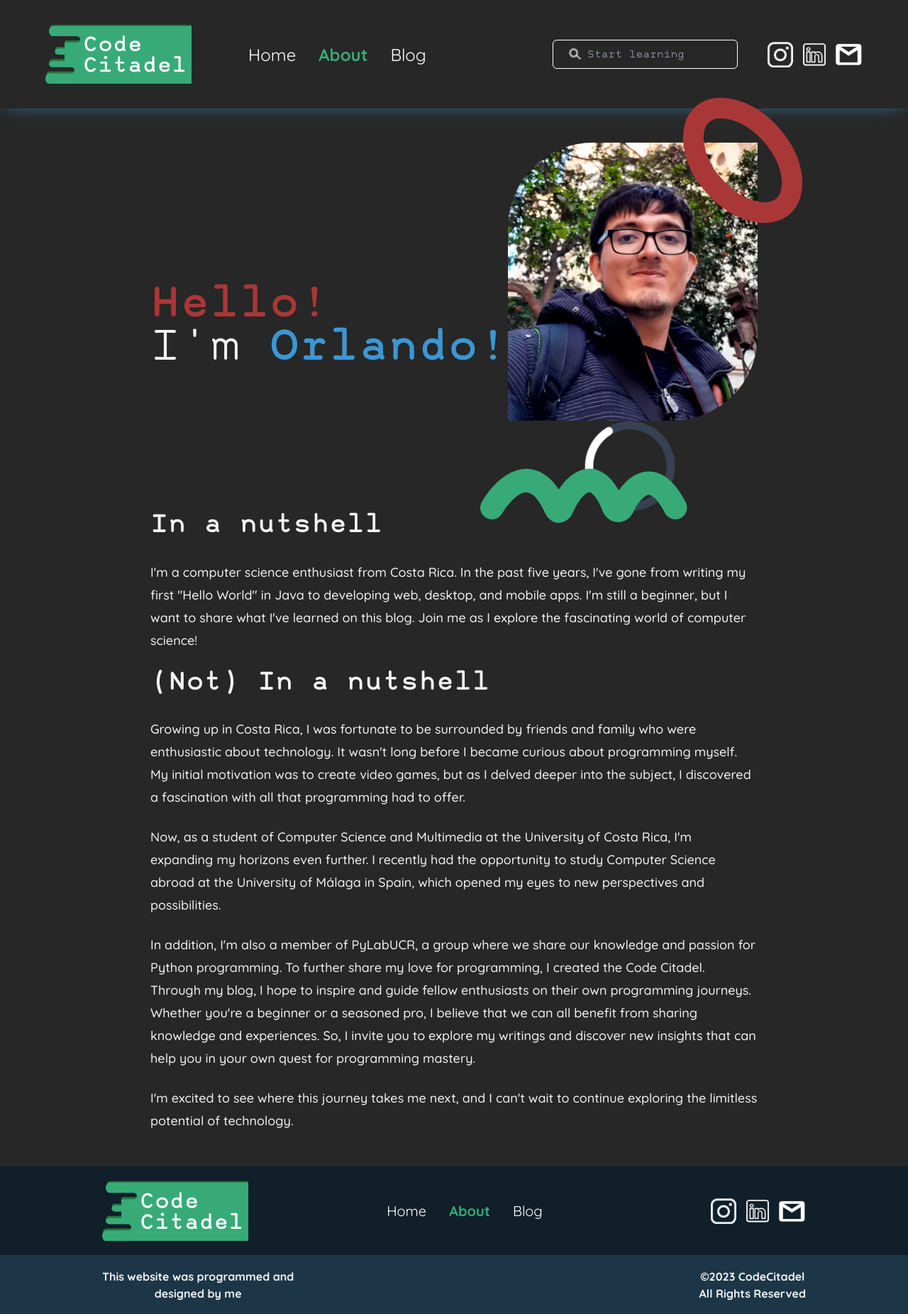
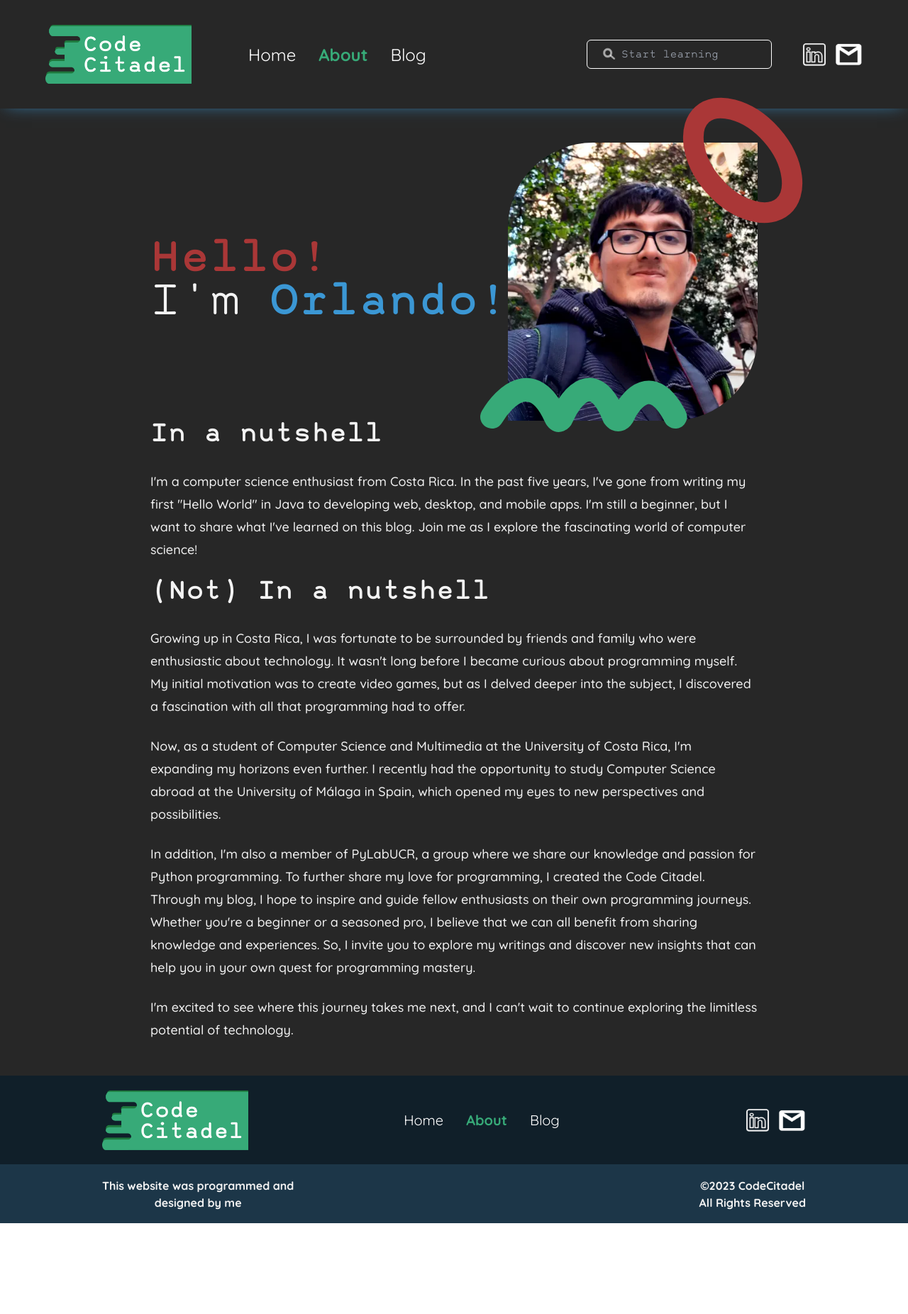
Before and after one commit to OasuMainLine/CodeCitadel, a Next.js app: page /about in a window 1280 px wide. Shown: the whole page at 71% size. After the commit the page ends 1724 px from the top, so only its background shows below. Built offline with nearby package versions, Linux system fonts and the light colour scheme.

Commit message:
Social Icons correction - 0.1.2

```diff
--- a/src/layout/Footer/Footer.tsx
+++ b/src/layout/Footer/Footer.tsx
@@ -1,46 +1,54 @@
-import Image from 'next/image'
-import Link from 'next/link';
-import React from 'react'
+import Image from "next/image";
+import Link from "next/link";
+import React from "react";
 import NavItem from "../Nav/NavItem";
-import SocialIcon, { Icon } from '../Nav/SocialIcon';
+import SocialIcon, { Icon } from "../Nav/SocialIcon";
 export default function Footer() {
 	return (
-    <div className='w-full h-fit md:h-52 bg-white grid grid-rows-[60%_40%]'>
-      <div className='bg-footerBlue w-full h-full flex px-4 md:px-36 items-center gap-8 flex-col md:flex-row md:gap-0 py-10'>
+		<div className="w-full h-fit md:h-52 bg-white grid grid-rows-[60%_40%]">
+			<div className="bg-footerBlue w-full h-full flex px-4 md:px-36 items-center gap-8 flex-col md:flex-row md:gap-0 py-10">
 				<div className="w-[12rem] h-60 md:w-[12.875rem] md:h-[5.25rem] relative aspect-video">
 					<Link href="/">
-            <Image src="/logo.png" alt='Code Citadel Logo' fill={true} className="object-contain"/>
+						<Image
+							src="/logo.png"
+							alt="Code Citadel Logo"
+							fill={true}
+							className="object-contain"
+						/>
 					</Link>
 				</div>
 
-        <ul className='flex gap-2 md:gap-8 md:mx-auto md:flex-row flex-col'>
-            <NavItem to='/home' textSize='text-2xl md:text-xl'>
+				<ul className="flex gap-2 md:gap-8 md:mx-auto md:flex-row flex-col">
+					<NavItem to="/home" textSize="text-2xl md:text-xl">
 						Home
 					</NavItem>
-            <NavItem to='/about' textSize='text-2xl md:text-xl'>
+					<NavItem to="/about" textSize="text-2xl md:text-xl">
 						About
 					</NavItem>
-            <NavItem to='/blog' textSize='text-2xl md:text-xl'>
+					<NavItem to="/blog" textSize="text-2xl md:text-xl">
 						Blog
 					</NavItem>
 				</ul>
 
-        <ul className='flex gap-2 md:ml-10'>
-          <li>
-            <SocialIcon icon={Icon.INSTAGRAM}/>
-          </li>
+				<ul className="flex gap-2 md:ml-10">
 					<li>
 						<SocialIcon icon={Icon.LINKENDL} />
 					</li>
 					<li>
-            <SocialIcon icon={Icon.GMAIL}/>
+						<SocialIcon icon={Icon.GMAIL} />
 					</li>
 				</ul>
 			</div>
-      <div className='bg-footerLightBlue w-full h-full px-4 md:px-36 flex items-center justify-between'>
-          <p className='text-center text-base font-sans font-bold'>This website was programmed and <br/> designed by me</p>
-          <p className='text-center text-base font-sans font-bold'>©2023 CodeCitadel<br/>All Rights Reserved</p>
+			<div className="bg-footerLightBlue w-full h-full px-4 md:px-36 flex items-center justify-between">
+				<p className="text-center text-base font-sans font-bold">
+					This website was programmed and <br /> designed by me
+				</p>
+				<p className="text-center text-base font-sans font-bold">
+					©2023 CodeCitadel
+					<br />
+					All Rights Reserved
+				</p>
 			</div>
 		</div>
-  )
+	);
 }
--- a/src/layout/Nav/Nav.tsx
+++ b/src/layout/Nav/Nav.tsx
@@ -109,9 +109,6 @@ export default function Nav() {
 			></div>
 			<ul className="md:flex gap-2 ml-10 hidden">
 				<li>
-					<SocialIcon icon={Icon.INSTAGRAM} />
-				</li>
-				<li>
 					<SocialIcon icon={Icon.LINKENDL} />
 				</li>
 				<li>
--- a/src/layout/Nav/SocialIcon.tsx
+++ b/src/layout/Nav/SocialIcon.tsx
@@ -14,7 +14,7 @@ type SocialIconProps = {
 const LINKS = {
 	[Icon.INSTAGRAM]: "https://www.instagram.com",
 	[Icon.LINKENDL]: "https://www.linkedin.com/in/orlandosandi/",
-	[Icon.GMAIL]: "https://www.gmail.com",
+	[Icon.GMAIL]: "mailto:thecodecitadel@gmail.com",
 };
 const ICONS = {
 	[Icon.INSTAGRAM]: "/icons/icon_instagram.png",
--- a/src/pages/about.tsx
+++ b/src/pages/about.tsx
@@ -26,11 +26,13 @@ const About = ({ html }: AboutProps) => {
 					I'm&nbsp;
 					<span className="text-secondary font-bold">Orlando!</span>
 				</h1>
-				<div className="relative w-fit h-fit">
-					<AsyncImage
+				<div className="relative w-fit h-fit scale-75 md:transform-none">
+					<Image
 						alt="A photo of me! The author of the page"
 						src={MyImage}
-						className="rounded-tl-[80px] rounded-br-[80px] md:rounded-tl-[120px] md:rounded-br-[120px] w-60 md:w-auto"
+						width={421}
+						height={468}
+						className="rounded-tl-[80px] rounded-br-[80px] md:rounded-tl-[120px] md:rounded-br-[120px]"
 					/>
 					<motion.svg
 						width="293"
@@ -38,7 +40,7 @@ const About = ({ html }: AboutProps) => {
 						viewBox="0 0 293 77"
 						fill="none"
 						xmlns="http://www.w3.org/2000/svg"
-						className="absolute -bottom-4 -left-10 w-40 md:w-auto"
+						className="absolute -bottom-4 -left-10"
 					>
 						<motion.path
 							d="M17.5 55.5C34.3333 26.6666 75.8 -13.7 107 55.5C111 64.3 115 59.1666 116.5 55.5C129.167 26.5 161.5 -14.1001 189.5 55.5C194.7 62.7 199.667 58.5 201.5 55.5C213 29.4999 244 -6.90007 276 55.5"
@@ -64,7 +66,7 @@ const About = ({ html }: AboutProps) => {
 						fill="none"
 						xmlns="http://www.w3.org/2000/svg"
 						strokeLinecap="round"
-						className="absolute -right-12 md:-right-16 -top-16 w-24 md:w-auto"
+						className="absolute -right-12 md:-right-16 -top-16"
 					>
 						<motion.path
 							d="M141.976 153.696C132.424 162.097 117.542 165.109 99.2659 160.407C81.0779 155.729 61.1203 143.641 44.4166 124.647C27.7128 105.654 18.2742 84.3152 15.9576 65.6785C13.6298 46.9513 18.5187 32.5766 28.0713 24.1756C37.6239 15.7747 52.5054 12.7625 70.7817 17.464C88.9697 22.1428 108.927 34.2305 125.631 53.2241C142.335 72.2177 151.773 93.5562 154.09 112.193C156.418 130.92 151.529 145.295 141.976 153.696Z"
```
Lines whose indentation alone changed are shown as unchanged.
